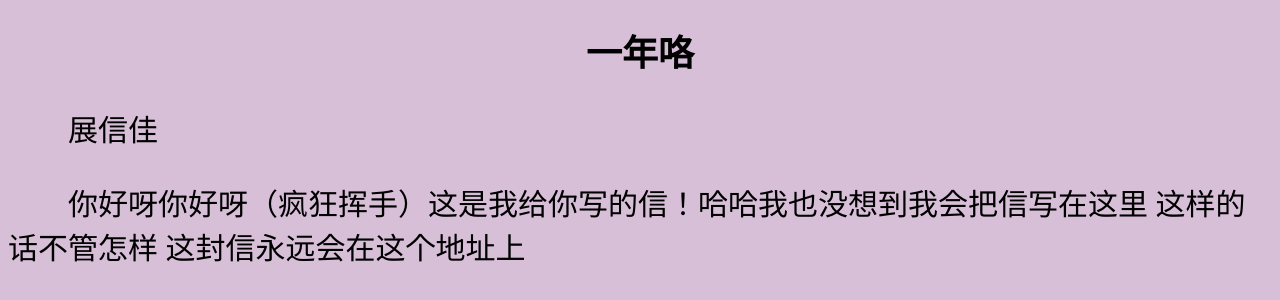
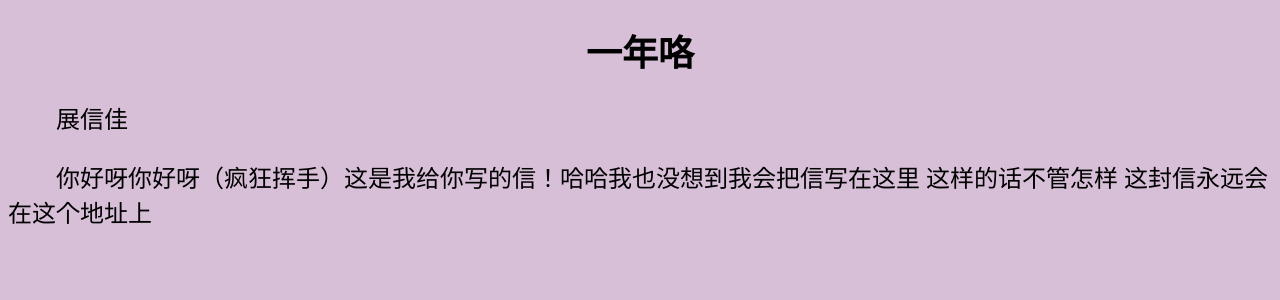
Before and after one commit to 27days/27days.github.io, a plain HTML site: page index.html in a window 1280 px wide. Drawn offline with Linux system fonts and the light colour scheme.

Commit message:
Update index.html

```diff
--- a/index.html
+++ b/index.html
@@ -5,7 +5,7 @@
   </head>
   <body style="background-color:#D8BFD8;">
    <h1 style="text-align: center; font-size: 36px;">一年咯</h1>
-    <p style="font-size: 30px; text-indent: 2em;">展信佳</p>
-      <p style="font-size: 30px; text-indent: 2em;">你好呀你好呀（疯狂挥手）这是我给你写的信！哈哈我也没想到我会把信写在这里 这样的话不管怎样 这封信永远会在这个地址上</p>
+    <p style="font-size: 24px; text-indent: 2em;">展信佳</p>
+ <p style="font-size: 24px; text-indent: 2em;">你好呀你好呀（疯狂挥手）这是我给你写的信！哈哈我也没想到我会把信写在这里 这样的话不管怎样 这封信永远会在这个地址上</p>
   </body>
 </html>
```
